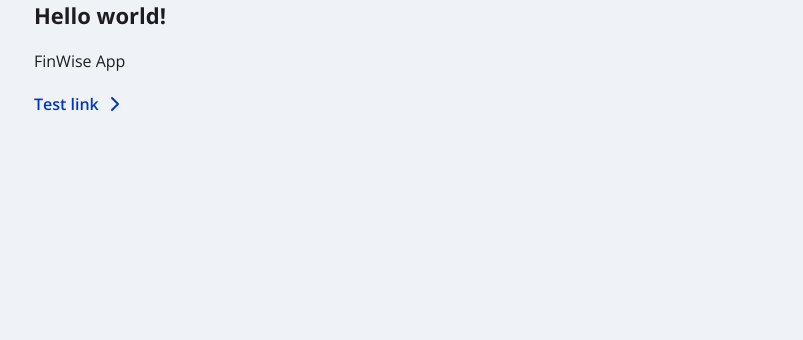
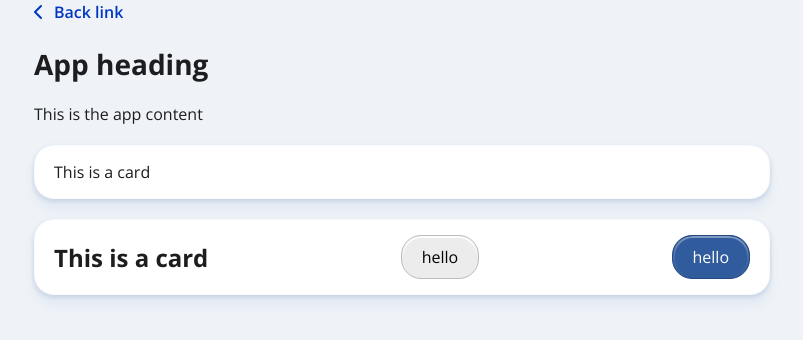
Before and after one commit to FinnieRyan/IP3-Banking-App-project, a React (Create React App) app in the folder frontend/: page / in a window 1280 px wide. Shown: the top 340 px of the page, without its empty margins (238-1041 px from the left). Built offline with nearby package versions, Linux system fonts and the light colour scheme.

Commit message:
UI: updated page layout

```diff
--- a/frontend/src/App.js
+++ b/frontend/src/App.js
@@ -7,8 +7,10 @@ import { theme } from './styles/Theme';
 
 // COMPONENTS
 import { PageLayout } from './components/PageLayout/PageLayout';
+import { Text } from './components/Text/Text';
+import { Card } from './components/Card/Card';
 import { Heading } from './components/Heading/Heading';
-import { Link } from './components/Link/Link';
+import { Button } from './components/Button/Button';
 
 export const App = () => {
   return (
@@ -16,11 +18,13 @@ export const App = () => {
       <GlobalStyles />
       <Router>
         <PageLayout>
-          <Heading size={1} displayAs={3}>
-            Hello world!
-          </Heading>
-          <p>FinWise App</p>
-          <Link>Test link</Link>
+          <Text>This is the app content</Text>
+          <Card>This is a card</Card>
+          <Card>
+            <Heading size={2}>This is a card</Heading>
+            <Button type="secondary">hello</Button>
+            <Button>hello</Button>
+          </Card>
         </PageLayout>
       </Router>
     </ThemeProvider>
--- a/frontend/src/components/PageLayout/PageLayout.js
+++ b/frontend/src/components/PageLayout/PageLayout.js
@@ -1,10 +1,13 @@
 // STYLES
+import { Heading } from '../Heading/Heading';
+import { Link } from '../Link/Link';
 import { Container } from './PageLayout.style';
 
 export const PageLayout = ({ children }) => {
   return (
     <Container>
-      <></>
+      <Link backLink>Back link</Link>
+      <Heading>App heading</Heading>
       {children}
     </Container>
   );
--- a/frontend/src/components/PageLayout/PageLayout.style.js
+++ b/frontend/src/components/PageLayout/PageLayout.style.js
@@ -3,6 +3,7 @@ import styled from 'styled-components';
 export const Container = styled.div`
   margin: auto;
   max-width: ${({ theme }) => theme.sizes.tablet};
+  min-width: ${({ theme }) => theme.sizes.sm};
   display: flex;
   padding: 0 16px;
   flex-direction: column;
```
